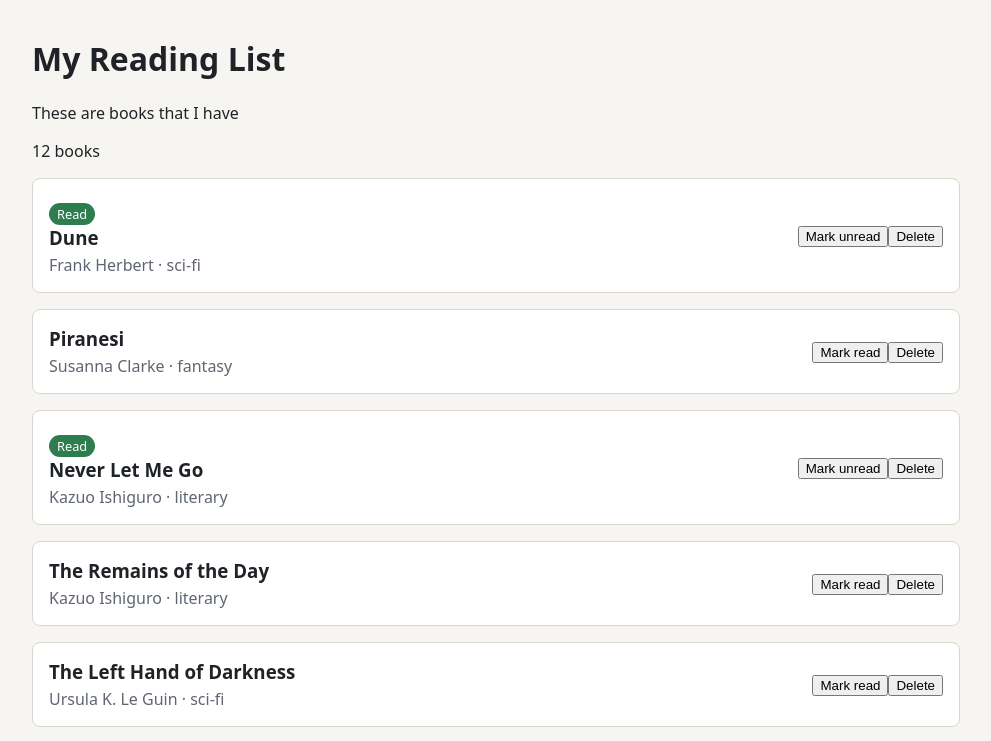
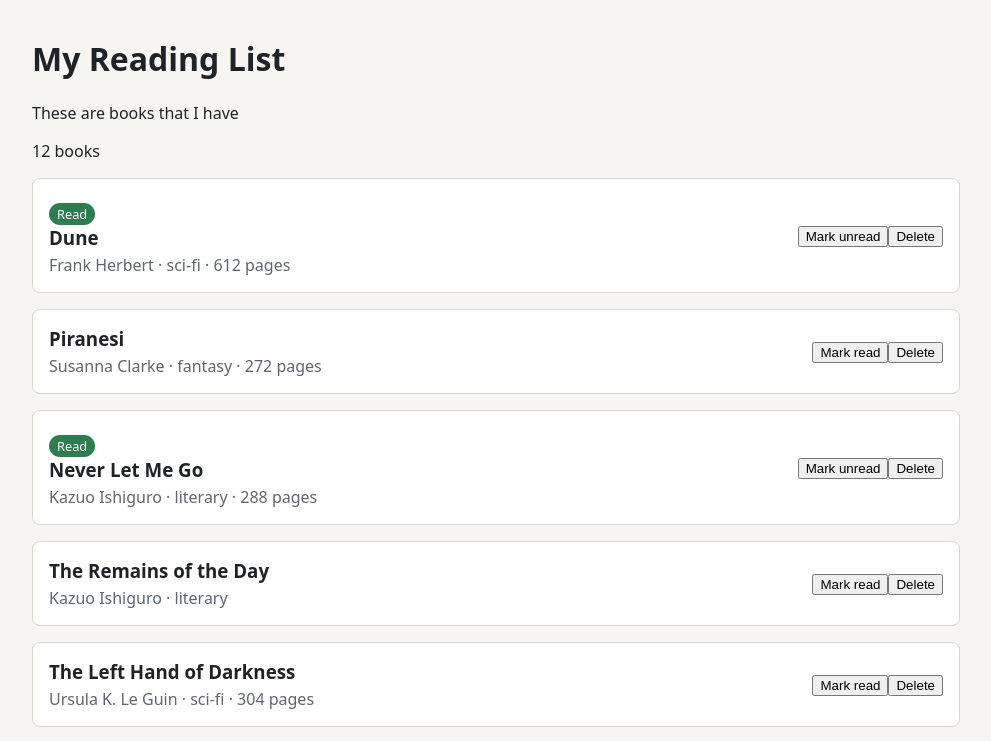
Before and after one commit to MarkDaly1993/reading_list_react, a React (Vite) app in the folder reading-list/: page / in a window 1280 px wide. Shown: the top 741 px of the page, without its empty margins (144-1135 px from the left). Built offline with nearby package versions, Linux system fonts and the light colour scheme.

Commit message:
feat: pages field to Bookcard and BookText

```diff
--- a/reading-list/src/components/BookCard.tsx
+++ b/reading-list/src/components/BookCard.tsx
@@ -5,15 +5,16 @@ export interface BookCardProps {
     author: string;
     genre: string;
     isRead: boolean;
+    pages?: number
 }
 
-function BookCard({ title, author, genre, isRead }: BookCardProps) {
+function BookCard({ title, author, genre, isRead, pages }: BookCardProps) {
 
 
     return (<li className="book-card">
         <div className="book-info">
             {isRead ? <span className="badge">Read</span> : null}
-            <BookText title={title} author={author} genre={genre} />
+            <BookText title={title} author={author} genre={genre} pages={pages} />
         </div>
         <div className="book-action">
             <button aria-label={isRead ? `Mark unread ${title}` : `Mark read ${title}`}
--- a/reading-list/src/components/BookList.tsx
+++ b/reading-list/src/components/BookList.tsx
@@ -20,6 +20,7 @@ function BookList({ books }: BookListProp) {
               author={favouriteBook.author}
               genre={favouriteBook.genre}
               isRead={favouriteBook.is_read}
+              pages={favouriteBook.pages}
             />
           );
         })
--- a/reading-list/src/components/BookText.tsx
+++ b/reading-list/src/components/BookText.tsx
@@ -2,13 +2,14 @@ export interface BookTextProps {
     title: string;
     author: string;
     genre: string;
+    pages?: number;
 }
 
-function BookText({title, author, genre}: BookTextProps) {
+function BookText({title, author, genre, pages}: BookTextProps) {
   return (
     <>
       <h3>{title}</h3>
-      <p className="book-meta">{author} · {genre}</p>
+      <p className="book-meta">{author} · {genre} {pages && `· ${pages} pages` }</p>
     </>
   );
 }
--- a/reading-list/src/components/ResultCount.tsx
+++ b/reading-list/src/components/ResultCount.tsx
@@ -1,9 +1,10 @@
 interface ResultCountProp {
   count: number;
+  label?: string
 }
 
-function ResultCount({ count }: ResultCountProp) {
-  return <p>{count} books</p>;
+function ResultCount({ count, label }: ResultCountProp) {
+  return <p>{count} books</p>
 }
 
 export default ResultCount;
--- a/reading-list/src/main.tsx
+++ b/reading-list/src/main.tsx
@@ -2,11 +2,16 @@
 import { createRoot } from "react-dom/client";
 import "./index.css";
 import App from "./App.tsx";
+import { StrictMode } from "react";
 
 const root = document.getElementById("root");
 
 if (root) {
-  createRoot(root).render(<App />);
+  createRoot(root).render(
+    <StrictMode>
+      <App />
+    </StrictMode>
+  );
 } else {
   throw Error("no books where found");
 }
```
